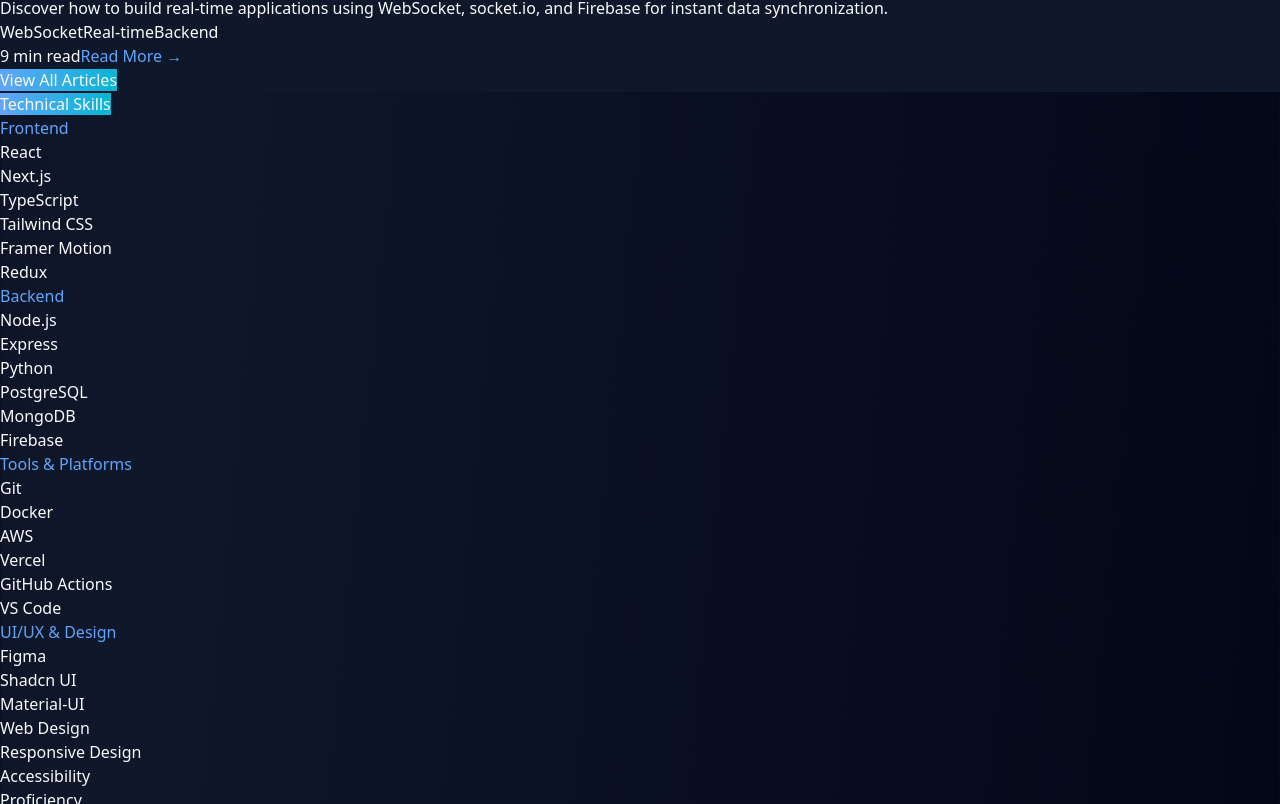
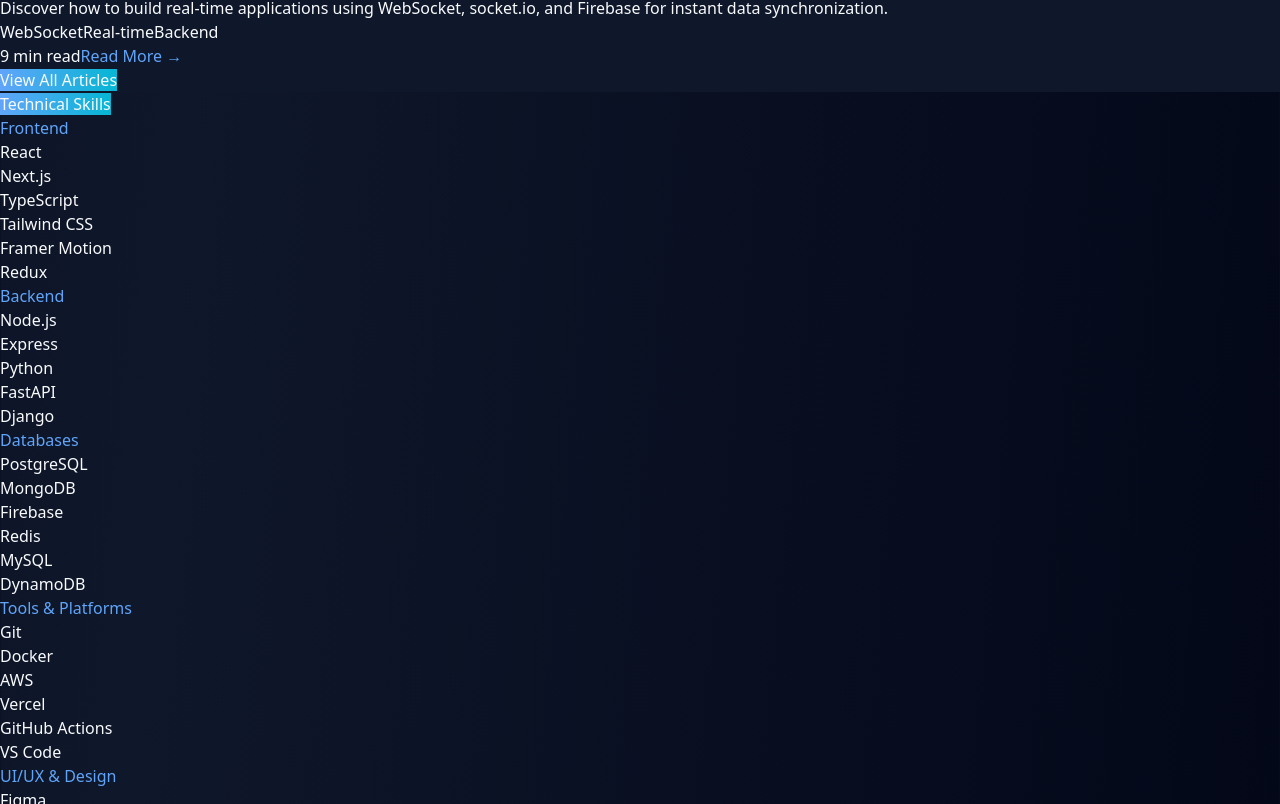
Before and after one commit to Akshats-git/Portfolio, a Next.js app: page / in a window 1280 px wide. Shown: the part 11196-12000 px from the top of the page. Built offline with nearby package versions, Linux system fonts and the light colour scheme.

Commit message:
feat: update Skills component to include new skill categories and frameworks

```diff
--- a/src/components/Skills.tsx
+++ b/src/components/Skills.tsx
@@ -17,7 +17,11 @@
     },
     {
       name: "Backend",
-      skills: ["Node.js", "Express", "Python", "PostgreSQL", "MongoDB", "Firebase"],
+      skills: ["Node.js", "Express", "Python", "FastAPI", "Django"],
+    },
+    {
+      name: "Databases",
+      skills: ["PostgreSQL", "MongoDB", "Firebase", "Redis", "MySQL", "DynamoDB"],
     },
     {
       name: "Tools & Platforms",
@@ -26,6 +30,10 @@
     {
       name: "UI/UX & Design",
       skills: ["Figma", "Shadcn UI", "Material-UI", "Web Design", "Responsive Design", "Accessibility"],
+    },
+    {
+      name: "Agentic Frameworks",
+      skills: ["LangChain", "AutoGen", "CrewAI", "Hugging Face", "RAG Systems", "OpenAI API"],
     },
   ];
 
```
